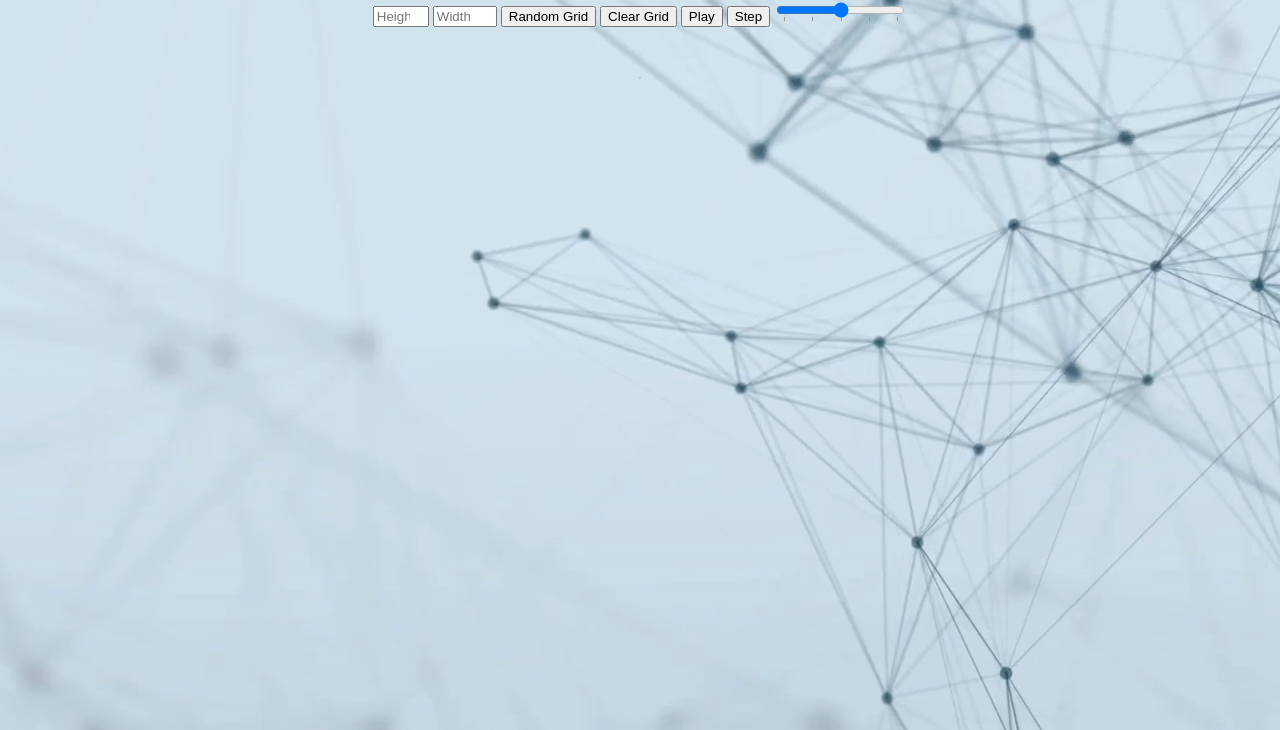
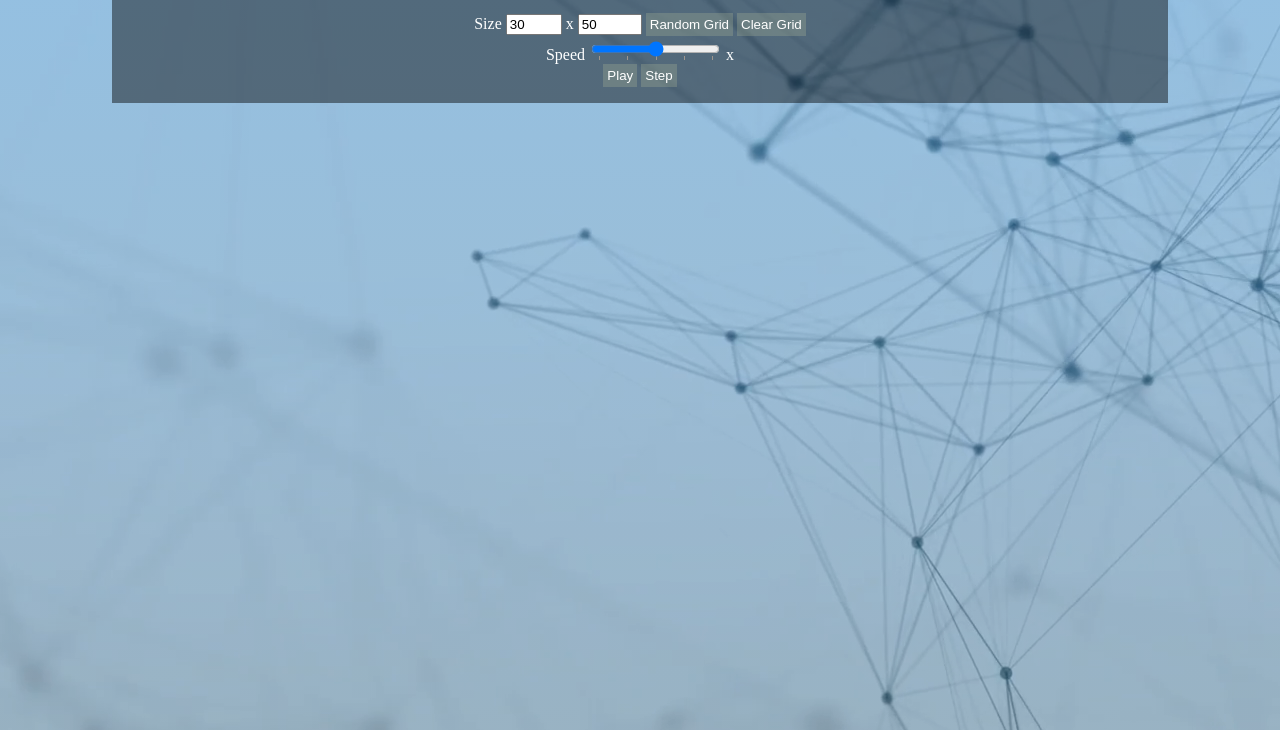
Before and after one commit to keff6/javascript-gameOfLife, a plain HTML site: page index.html in a window 1280 px wide. Shown: the part 70-800 px from the top of the page. Drawn offline with Linux system fonts and the light colour scheme.

Commit message:
Define structure for controls section

```diff
--- a/index.html
+++ b/index.html
@@ -12,14 +12,19 @@
       <h1>Comway's Game of Life</h1>
   </header>
   <div class="generate-controls">
-    <input type="number" placeholder="Height" id="input-height" step="10" min="10" max="50" >
-    <input type="number" placeholder="Width" id="input-width" step="20" min="10" max="100">
+    <div class="grid-size-ctrl">
+      Size
+      <input type="number" placeholder="Height" id="input-height" step="10" min="10" max="50" value="30">
+      x
+      <input type="number" placeholder="Width" id="input-width" step="20" min="10" max="100" value="50">
       <button id="btn-generate">Random Grid</button>
       <button id="btn-clear">Clear Grid</button>
-    <button id="btn-play">Play</button>
-    <button id="btn-step">Step</button>
+    </div>
+    <div class="speed-ctrl">
+      Speed
       <input id="speed-control" type="range" min="0" max="4" value="2" id="fader"
         step="1" list="volsettings">
+      x
       <datalist id="volsettings">
         <option>0</option>
         <option>1</option>
@@ -28,6 +33,11 @@
         <option>4</option>
       </datalist>
     </div>
+    <div class="main-ctrl">
+        <button id="btn-play">Play</button>
+        <button id="btn-step">Step</button>
+    </div>
+  </div>
   <div class="table-container">
     <table id="table" cellspacing="0"></table>
   </div>
--- a/style.css
+++ b/style.css
@@ -3,7 +3,23 @@ html, body{
   height: 100%;
   margin: 0;
   padding: 0;
-  background-image: url('background.png');
+  background-image: linear-gradient(rgba(62, 143, 212, 0.42), rgba(39, 82, 113, 0.28)), url(background.png);
+}
+
+button {
+  background-color: #acb7974a;
+  border: 1px solid transparent;
+  color: white;
+  padding: 3px;
+  cursor: pointer;
+}
+
+button:hover {
+  background-color: #575854;
+  border: 1px solid white;
+  color: white;
+  padding: 3px;
+  cursor: pointer;
 }
 
 header {
@@ -17,12 +33,15 @@ header h1 {
   padding: 15px 0;
 }
 
-#table {
-  border: 1px solid #ccc;
+.generate-controls {
+  color: white;
+  border: 1px solid rgba(0, 208, 255, 0);
+  padding: 15px;
+  background-color: #00000073;
 }
 
 #table td{
-  border: 1px solid #eee;
+  border: .5px solid #fff0;
   width: 10px;
   height: 10px;
   padding: 0;
@@ -30,13 +49,13 @@ header h1 {
 
 
 .dot {
-  background: black;
+  background: #0c4475;
   width: 100%;
   height: 100%;
 }
 
 .blank {
-  background: #fff;
+  background: rgba(2, 133, 183, .309);
   width: 100%;
   height: 100%;
 }
```
Lines whose indentation alone changed are shown as unchanged.
